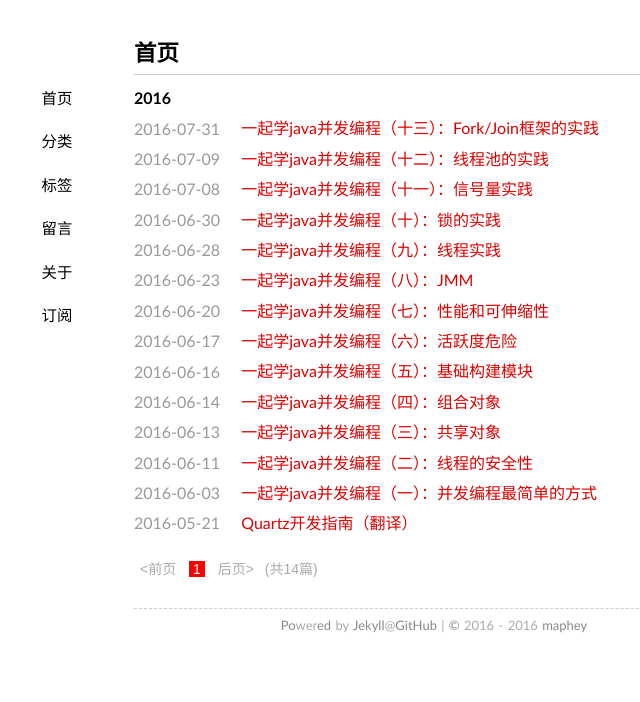
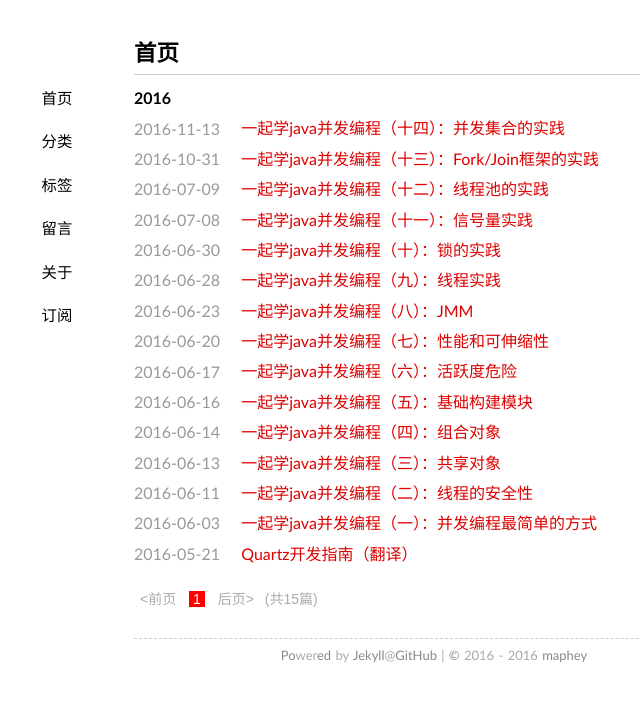
Before and after one commit to maphey/maphey.github.io, a Jekyll site: the page built from index.html, in a window 1280 px wide. Shown: the top 702 px of the page, without its empty margins (206-846 px from the left). Built offline with Jekyll 4.4.1, drawn with Linux system fonts in a browser that asks for light colours; the list of posts is cut into pages by our own code; part of the change alters nothing that is shown.

Commit message:
add java concurrent 14

````diff
--- a/_posts/2016-10-31-learning-java-concurrent-13.md
+++ b/_posts/2016-10-31-learning-java-concurrent-13.md
@@ -1,5 +1,5 @@
 ---
-date: 2016-07-31 22:16:12+08:00
+date: 2016-10-31 22:16:12+08:00
 layout: post
 title: 一起学java并发编程（十三）：Fork/Join框架的实践
 thread: 15
--- /dev/null
+++ b/_posts/2016-11-13-learning-java-concurrent-14.md
@@ -0,0 +1,593 @@
+---
+date: 2016-11-13 22:16:12+08:00
+layout: post
+title: 一起学java并发编程（十四）：并发集合的实践
+thread: 16
+categories: java
+tags: java并发编程
+---
+数据结构是编程的基本元素，Java集合框架，为编程提供了许多现成的数据结构。并发编程对数据结构有特殊的要求，在并发程序中使用数据集合时，必须谨慎地选择实现方式。大部分集合不能直接用于并发应用，因为它们没有对本身数据的并发访问控制。
+
+Java为并发程序提供了两套集合框架：
+
+- 阻塞式集合。这类集合在添加或移除元素时，会对集合进行判断。当集合已满或者为空时，对集合进行添加或移除就会阻塞执行线程，直到添加或移除操作被成功执行。
+- 非阻塞式集合。这类集合也包括添加和移除数据的方法。如果方法不能立即被执行，则返回null或抛出异常，但是调用这个方法的线程不会被阻塞。
+
+### ConcurrentLinkedDeque
+ConcurrentLinkedDeque是非阻塞式线程安全双向队列，可以从队列的两端对元素进行操作。
+
+模拟队列添加10000个元素。
+
+```java
+public class AddTask implements Runnable {
+	private ConcurrentLinkedDeque<String> list;
+
+	public AddTask(ConcurrentLinkedDeque<String> list) {
+		this.list = list;
+	}
+
+	@Override
+	public void run() {
+		String name = Thread.currentThread().getName();
+		for (int i = 0; i < 10000; i++) {
+			list.add(name + ":element " + i);
+		}
+	}
+}
+```
+
+模拟从队列中取出10000个元素。
+
+```java
+public class PollTask implements Runnable {
+	private ConcurrentLinkedDeque<String> list;
+
+	public PollTask(ConcurrentLinkedDeque<String> list) {
+		this.list = list;
+	}
+
+	@Override
+	public void run() {
+		for (int i = 0; i < 5000; i++) {
+			list.pollFirst();
+			list.pollLast();
+		}
+	}
+}
+```
+
+定义100个线程，向对列中新增和移除元素，并查看最终结果。
+
+```java
+public class Main {
+	public static void main(String[] args) throws InterruptedException {
+		ConcurrentLinkedDeque<String> list = new ConcurrentLinkedDeque<String>();
+		Thread[] threads = new Thread[100];
+		for (int i = 0; i < threads.length; i++) {
+			AddTask task = new AddTask(list);
+			threads[i] = new Thread(task);
+			threads[i].start();
+		}
+		System.out.println("main: " + threads.length + " addtask threads have been launched");
+		for (int i = 0; i < threads.length; i++) {
+			threads[i].join();
+		}
+		System.out.println("main: size of the list:" + list.size());
+		for (int i = 0; i < threads.length; i++) {
+			PollTask task = new PollTask(list);
+			threads[i] = new Thread(task);
+			threads[i].start();
+		}
+		System.out.println("main: " + threads.length + " pooltask threads have been launched");
+		for (int i = 0; i < threads.length; i++) {
+			threads[i].join();
+		}
+		System.out.println("main: size of the list:" + list.size());
+	}
+}
+```
+
+如果此时在队列满的时候调用add()等添加元素的方法，或者在队列空的时候调用peek()等获取元素的方法，会抛出IllegalStateException异常或者NoSuchElementException异常。
+
+### LinkedBlockingDeque
+LinkedBlockingDeque是线程安全的阻塞队列。它与ConcurrentLinkedDeque的主要区别是，阻塞队列在插入和删除操作时，如果队列已满或为空，操作不会被立即执行，而是将调用这个操作的线程阻塞，直到操作可以执行成功。
+
+假设我们每两秒向队列添加5个元素，重复3次。
+
+```java
+public class Client implements Runnable {
+	private LinkedBlockingDeque<String> requestList;
+
+	public Client(LinkedBlockingDeque<String> requestList) {
+		this.requestList = requestList;
+	}
+
+	@Override
+	public void run() {
+		for (int i = 0; i < 3; i++) {
+			for (int j = 0; j < 5; j++) {
+				StringBuffer request = new StringBuffer();
+				request.append(i);
+				request.append(":");
+				request.append(j);
+				try {
+					requestList.put(request.toString());
+				} catch (InterruptedException e) {
+					e.printStackTrace();
+				}
+				System.out.println("client: " + request + " at " + new Date());
+			}
+			try {
+				TimeUnit.SECONDS.sleep(2);
+			} catch (InterruptedException e) {
+				e.printStackTrace();
+			}
+		}
+		System.out.println("client: End");
+	}
+}
+```
+
+每300毫秒从队列中取出3个字符串，重复5次。
+
+```java
+public class Main {
+	public static void main(String[] args) throws InterruptedException {
+		LinkedBlockingDeque<String> list = new LinkedBlockingDeque<String>(3);
+		Client client = new Client(list);
+		Thread thread = new Thread(client);
+		thread.start();
+		for (int i = 0; i < 5; i++) {
+			for (int j = 0; j < 3; j++) {
+				String request = list.take();
+				System.out.println("main: request: " + request + " at " + new Date() + " .Size: " + list.size());
+			}
+			TimeUnit.MILLISECONDS.sleep(300);
+		}
+		System.out.println("main: end of the program.");
+	}
+}
+```
+
+这时Client类中的put方法在队列满的时候，会阻塞队列，直到队列有可用空间。Main类中的take()方法会在队列为空的时候等待队列不为空。
+
+### PriorityBlockingQueue
+为了解决线程优先级的问题，Java定义了PriorityBlockingQueue队列，用于存放有优先级的元素，这样就可以按照优先级处理队列中的元素。
+添加进PriorityBlockingQueue的元素必须实现Comparable接口。这样队列中的元素就可以按照compareTo()方法返回结果进行排序。
+
+而且，PriorityBlockingQueue是一个阻塞队列，当方法不能被立即执行时，就会阻塞到方法执行成功。
+
+假设我们相队列中存放Event元素，并实现Comparable接口，用来比较priority属性。
+
+```java
+public class Event implements Comparable<Event> {
+	private int thread;
+	private int priority;
+
+	public Event(int thread, int priority) {
+		this.thread = thread;
+		this.priority = priority;
+	}
+
+	public int getThread() {
+		return thread;
+	}
+
+	public int getPriority() {
+		return priority;
+	}
+
+	@Override
+	public int compareTo(Event o) {
+		if (this.priority > o.getPriority()) {
+			return -1;
+		} else if (this.priority < o.getPriority()) {
+			return 1;
+		}
+		return 0;
+	}
+}
+```
+
+实现Runnable接口，实现向队列中存放1000个Event元素，并设置元素的优先级。
+
+```java
+public class Task implements Runnable {
+	private int id;
+	private PriorityBlockingQueue<Event> queue;
+
+	public Task(int id, PriorityBlockingQueue<Event> queue) {
+		this.id = id;
+		this.queue = queue;
+	}
+
+	@Override
+	public void run() {
+		for (int i = 0; i < 1000; i++) {
+			Event event = new Event(id, i);
+			queue.add(event);
+		}
+	}
+}
+```
+我们创建5个线程执行添加任务，这样一共产生了5000个元素。输出队列可以发现队列中的元素按照优先级排序了。
+
+### DelayQueue
+Java还提供了一种延迟执行的元素队列DelayQueue。存放到DelayQueue中的元素必须实现Delayed接口，Delayed接口使对象成为延迟对象，它使存放在DelayQueue中的对象有了激活日期。Delayed接口会强制实现compareTo()方法和getDelay()方法。compareTo()方法用于按照延迟时间进行排序，getDelay()方法返回到激活日期的剩余时间。
+
+实现Delayed接口。
+
+```java
+public class Event implements Delayed {
+	private Date startDate;
+
+	public Event(Date startDate) {
+		this.startDate = startDate;
+	}
+
+	@Override
+	public int compareTo(Delayed o) {
+		long result = this.getDelay(TimeUnit.NANOSECONDS) - o.getDelay(TimeUnit.NANOSECONDS);
+		if (result < 0) {
+			return -1;
+		} else if (result > 0) {
+			return 1;
+		}
+		return 0;
+	}
+
+	@Override
+	public long getDelay(TimeUnit unit) {
+		Date now = new Date();
+		long diff = startDate.getTime() - now.getTime();
+		return unit.convert(diff, TimeUnit.MILLISECONDS);
+	}
+}
+```
+
+实现Runnable接口，用于创建延迟队列。
+
+```java
+public class Task implements Runnable {
+	private int id;
+	private DelayQueue<Event> queue;
+
+	public Task(int id, DelayQueue<Event> queue) {
+		this.id = id;
+		this.queue = queue;
+	}
+
+	@Override
+	public void run() {
+		Date now = new Date();
+		Date delay = new Date();
+		delay.setTime(now.getTime() + (id * 1000));
+		System.out.println("thread " + id + " : " + delay);
+		for (int i = 0; i < 100; i++) {
+			Event event = new Event(delay);
+			queue.add(event);
+		}
+	}
+}
+```
+
+创建5个线程，向队列添加任务，并获取队列中的元素。
+
+```java
+public class Main {
+	public static void main(String[] args) throws InterruptedException {
+		DelayQueue<Event> queue = new DelayQueue<Event>();
+		Thread[] threads = new Thread[5];
+		for (int i = 0; i < threads.length; i++) {
+			Task task = new Task(i + 1, queue);
+			threads[i] = new Thread(task);
+		}
+		for (int i = 0; i < threads.length; i++) {
+			threads[i].start();
+		}
+		for (int i = 0; i < threads.length; i++) {
+			threads[i].join();
+		}
+		do {
+			int counter = 0;
+			Event event;
+			do {
+				event = queue.poll();
+				if (event != null) {
+					counter++;
+				}
+			} while (event != null);
+			System.out.println("at " + new Date() + " you have read " + counter + " events");
+		} while (queue.size() > 0);
+	}
+}
+```
+
+可以看到，当队列中有激活元素的时候，poll()方法才返回元素，否则返回null。
+
+### ConcurrentNavigableMap
+ConcurrentNavigableMap是一个有序Map接口，可以实现以递归方式支持其可导航子映射的ConcurrentMap操作。
+
+ConcurrentSkipListMap是ConcurrentNavigableMap的一个实现类，是非阻塞的并发容器。
+
+我们实现一个联系人列表，假设每个联系人由名字和电话组成。
+
+```java
+public class Contact {
+	private String name;
+	private String phone;
+
+	public String getName() {
+		return name;
+	}
+
+	public String getPhone() {
+		return phone;
+	}
+
+	public Contact(String name, String phone) {
+		this.name = name;
+		this.phone = phone;
+	}
+}
+```
+
+我们以联系人的姓名和电话为key，存放联系人联系方式。
+
+```java
+public class Task implements Runnable {
+	private ConcurrentSkipListMap<String, Contact> map;
+	private String id;
+
+	public Task(ConcurrentSkipListMap<String, Contact> map, String id) {
+		this.map = map;
+		this.id = id;
+	}
+
+	@Override
+	public void run() {
+		for (int i = 0; i < 1000; i++) {
+			Contact contact = new Contact(id, String.valueOf(i + 1000));
+			map.put(id + contact.getPhone(), contact);
+		}
+	}
+}
+```
+
+创建25个线程，用来生成ConcurrentSkipListMap信息。我们可以获取第一个联系人信息，最后一个联系人信息，或者按照key的范围获取一个Map子集。
+
+```java
+public class Main {
+	public static void main(String[] args) throws InterruptedException {
+		ConcurrentSkipListMap<String, Contact> map = new ConcurrentSkipListMap<String, Contact>();
+		Thread[] threads = new Thread[25];
+		int counter = 0;
+		for (char i = 'A'; i < 'Z'; i++) {
+			Task task = new Task(map, String.valueOf(i));
+			threads[counter] = new Thread(task);
+			threads[counter].start();
+			counter++;
+		}
+		for (int i = 0; i < 25; i++) {
+			threads[i].join();
+		}
+		System.out.println("main: size of the map:" + map.size());
+		Map.Entry<String, Contact> element = map.firstEntry();
+		Contact contact = element.getValue();
+		System.out.println("main: first entry: " + contact.getName() + ":" + contact.getPhone());
+		element = map.lastEntry();
+		contact = element.getValue();
+		System.out.println("main: last entry:" + contact.getName() + ":" + contact.getPhone());
+		System.out.println("main: submap from A1996 to B1002:");
+		ConcurrentNavigableMap<String, Contact> submap = map.subMap("A1996", "B1002");
+		do {
+			element = submap.pollFirstEntry();
+			if (element != null) {
+				contact = element.getValue();
+				System.out.println(contact.getName() + ":" + contact.getPhone());
+			}
+		} while (element != null);
+	}
+}
+```
+
+SkipList是一种高效的排序数据结构，具有高效和节省空间的双重优点。
+
+### ThreadLocalRandom
+ThreadLocalRandom类是一个本地变量。每个生成随机数的线程都有一个不同的生成器，但是都在同一个类中被管理。相对于使用共享的Random对象，这种机制在并发情况下有更好的性能。
+
+这个类的使用方式非常简单。
+
+```java
+public class TaskLocalRandom implements Runnable {
+
+	@Override
+	public void run() {
+		String name = Thread.currentThread().getName();
+		for (int i = 0; i < 10; i++) {
+			System.out.println(name + ": " + ThreadLocalRandom.current().nextInt());
+		}
+	}
+}
+```
+
+观察并发环境下生成的随机数。
+
+```java
+public class Main {
+	public static void main(String[] args) {
+		Thread[] threads = new Thread[3];
+		for (int i = 0; i < 3; i++) {
+			TaskLocalRandom task = new TaskLocalRandom();
+			threads[i] = new Thread(task);
+			threads[i].start();
+		}
+	}
+}
+```
+
+### 原子变量
+在并发环境下，当多个线程共享同一个变量时，就会发生数据不一致。为了避免这种错误，Java5引入了原子变量。当一个线程在对原子变量操作时，如果其他线程也试图对同一原子变量执行操作，原子变量的实现类提供了一套机制来检查操作是否在一步内完成。这套机制其实就是CAS操作。
+
+现代很多CPU都支持CAS操作指令，使用这种方式能够提高多线程并发操作变量的效率。
+
+我们模拟一个银行帐号，使用原子变量AtomicLong定义账户余额。
+
+```java
+public class Account {
+	private AtomicLong balance;
+
+	public Account() {
+		balance = new AtomicLong();
+	}
+
+	public long getBalance() {
+		return balance.get();
+	}
+
+	public void setBalance(long balance) {
+		this.balance.getAndSet(balance);
+	}
+
+	public void addAmount(long amount) {
+		balance.getAndAdd(amount);
+	}
+
+	public void subtractAmount(long amount) {
+		this.balance.getAndAdd(-amount);
+	}
+}
+```
+
+定义一个Company，可以对账户进行操作。
+
+```java
+public class Company implements Runnable {
+	private Account account;
+
+	public Company(Account account) {
+		this.account = account;
+	}
+
+	@Override
+	public void run() {
+		for (int i = 0; i < 10; i++) {
+			account.addAmount(1000);
+		}
+	}
+}
+```
+
+定义Bank类，也可以对账户进行操作。
+
+```java
+public class Bank implements Runnable {
+	private Account account;
+
+	public Bank(Account account) {
+		this.account = account;
+	}
+
+	@Override
+	public void run() {
+		for (int i = 0; i < 10; i++) {
+			account.subtractAmount(1000);
+		}
+	}
+}
+```
+
+可以看到，在并发情况下，原子变量可以保证多线程对原子变量的并发安全性。
+
+```java
+public class Main {
+	public static void main(String[] args) {
+		Account account = new Account();
+		account.setBalance(1000);
+		Company company = new Company(account);
+		Thread companyThread = new Thread(company);
+		Bank bank = new Bank(account);
+		Thread bankThread = new Thread(bank);
+		System.out.println("account: initial balance:" + account.getBalance());
+		companyThread.start();
+		bankThread.start();
+		try {
+			companyThread.join();
+			bankThread.join();
+			System.out.println("account: final balance:" + account.getBalance());
+		} catch (InterruptedException e) {
+			e.printStackTrace();
+		}
+	}
+}
+```
+
+### 原子数组
+除了引用原子变量，Java还提供了原子数组，同样也是基于CAS操作。
+
+我们分别定义一个增加元素的类和一个减少元素的类，对AtomicIntegerArray进行并发操作。
+
+```java
+public class Incrementer implements Runnable {
+	private AtomicIntegerArray vector;
+
+	public Incrementer(AtomicIntegerArray vector) {
+		this.vector = vector;
+	}
+
+	@Override
+	public void run() {
+		for (int i = 0; i < vector.length(); i++) {
+			vector.getAndIncrement(i);
+		}
+	}
+}
+```
+
+```java
+public class Decrementer implements Runnable {
+	private AtomicIntegerArray vector;
+
+	public Decrementer(AtomicIntegerArray vector) {
+		this.vector = vector;
+	}
+
+	@Override
+	public void run() {
+		for (int i = 0; i < vector.length(); i++) {
+			vector.getAndDecrement(i);
+		}
+	}
+}
+```
+
+```java
+public class Main {
+	public static void main(String[] args) throws InterruptedException {
+		final int THREADS = 100;
+		AtomicIntegerArray vector = new AtomicIntegerArray(1000);
+		Incrementer incrementer = new Incrementer(vector);
+		Decrementer decrementer = new Decrementer(vector);
+		Thread[] threadIncrementer = new Thread[THREADS];
+		Thread[] threadDecrementer = new Thread[THREADS];
+		for (int i = 0; i < THREADS; i++) {
+			threadIncrementer[i] = new Thread(incrementer);
+			threadDecrementer[i] = new Thread(decrementer);
+			threadIncrementer[i].start();
+			threadDecrementer[i].start();
+		}
+		for (int i = 0; i < THREADS; i++) {
+			threadIncrementer[i].join();
+			threadDecrementer[i].join();
+		}
+		for (int i = 0; i < vector.length(); i++) {
+			if (vector.get(i) != 0) {
+				System.out.println("vector[" + i + "]:" + vector.get(i));
+			}
+		}
+		System.out.println("main: end of the example");
+	}
+}
+```
+
+使用原子数组可以简化并发环境下对变量的控制，同时能够配合JVM提供更好的性能。
````
